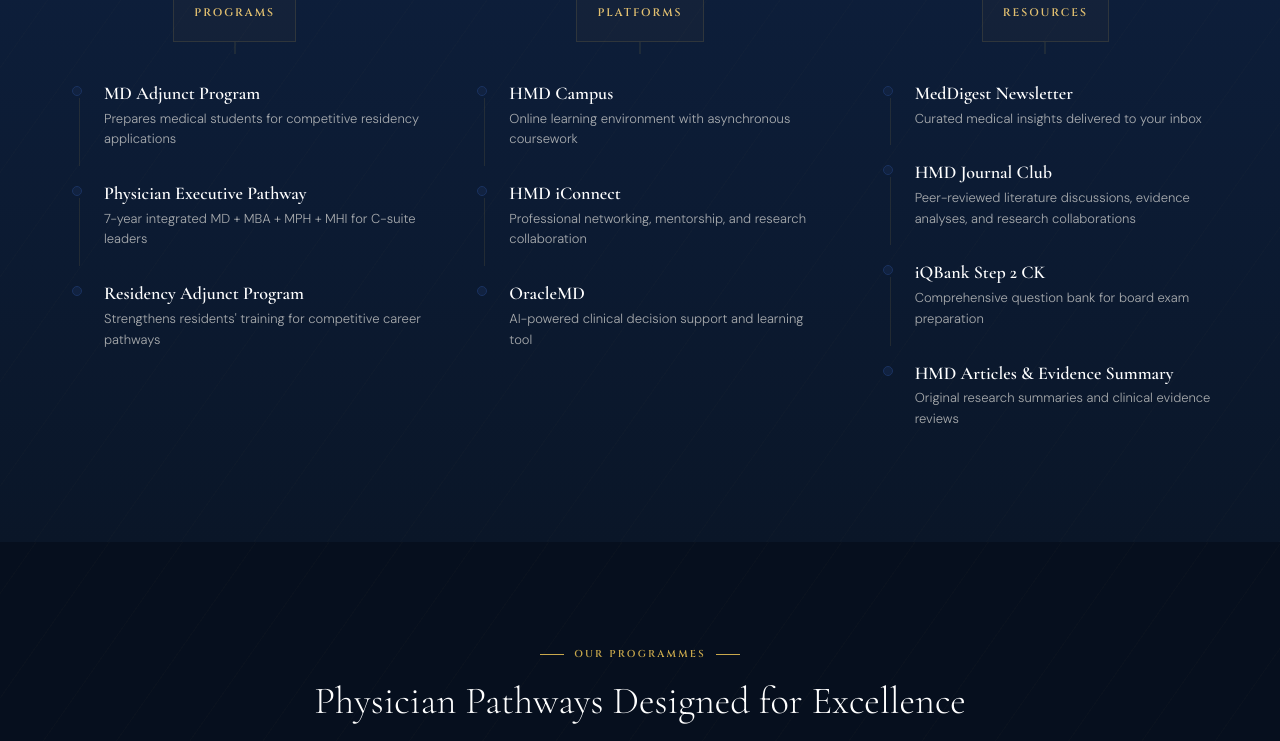
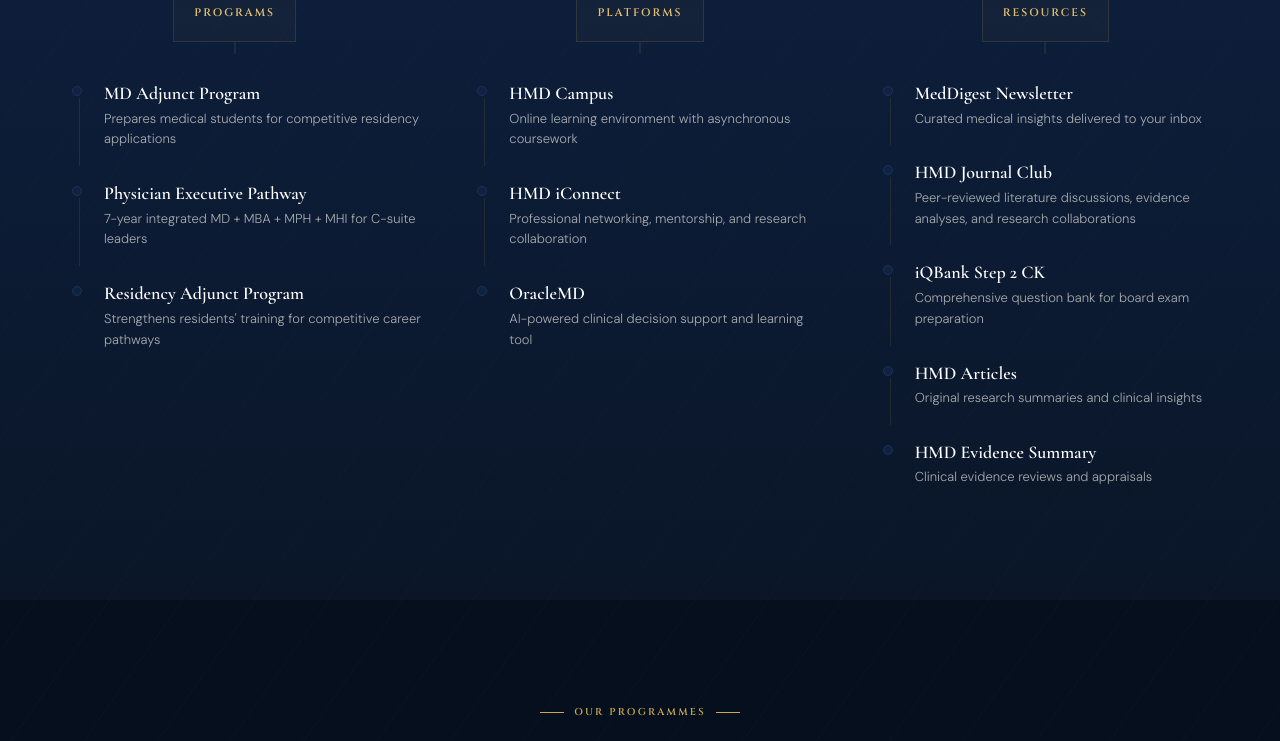
Before and after one commit to abhipatel8675/hmd-app, a Next.js app: page / in a window 1280 px wide. Shown: the part 2229-2970 px from the top of the page. Built offline with nearby package versions, Linux system fonts and the light colour scheme.

Commit message:
Split HMD Articles and HMD Evidence Summary into separate items
Co-Authored-By: Claude Opus 4.6 (1M context) <noreply@anthropic.com>

```diff
--- a/components/EcosystemSection/index.tsx
+++ b/components/EcosystemSection/index.tsx
@@ -78,8 +78,12 @@ const ecosystem = [
         desc: "Comprehensive question bank for board exam preparation",
       },
       {
-        name: "HMD Articles & Evidence Summary",
-        desc: "Original research summaries and clinical evidence reviews",
+        name: "HMD Articles",
+        desc: "Original research summaries and clinical insights",
+      },
+      {
+        name: "HMD Evidence Summary",
+        desc: "Clinical evidence reviews and appraisals",
       },
     ],
   },
```
